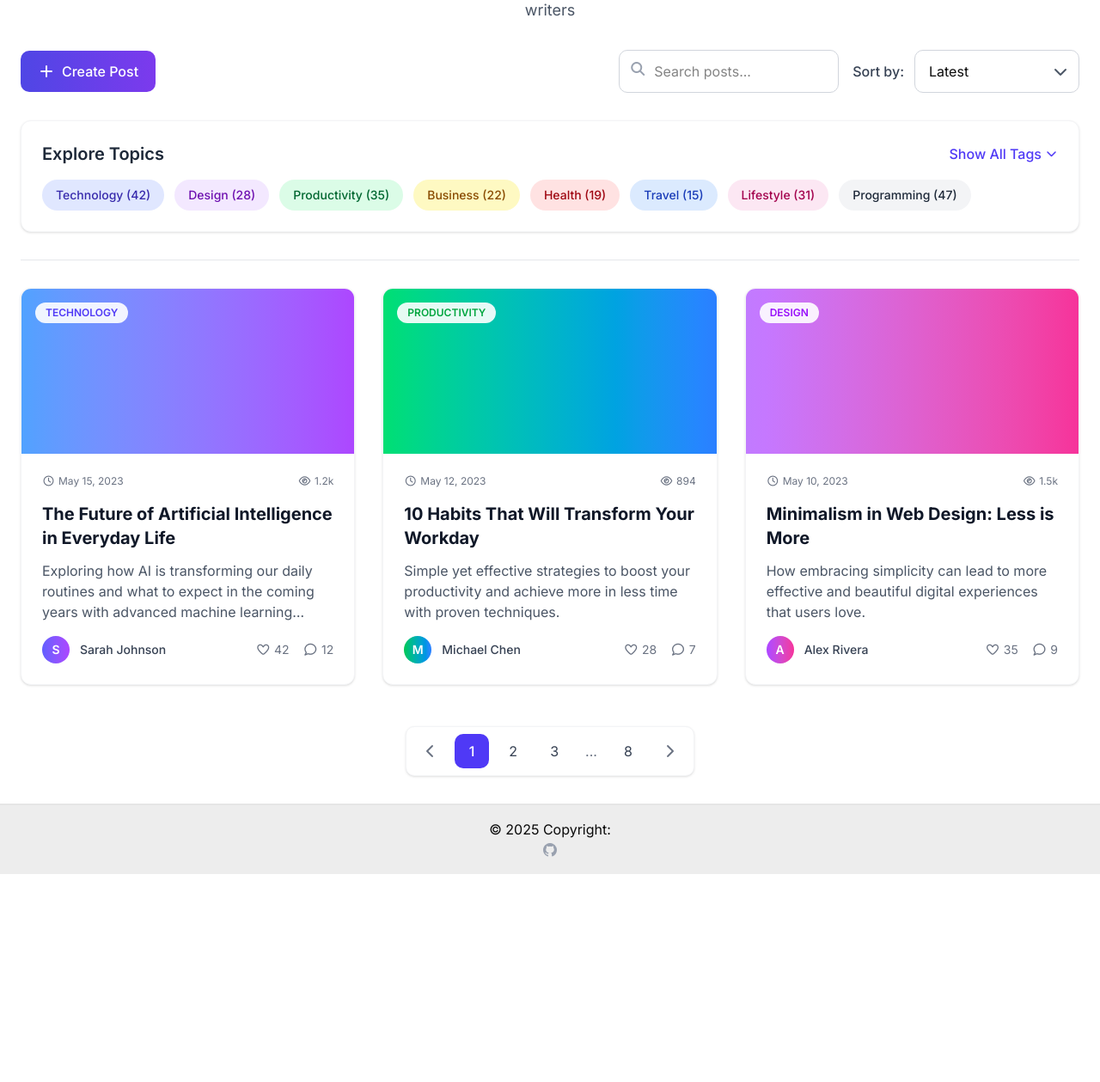
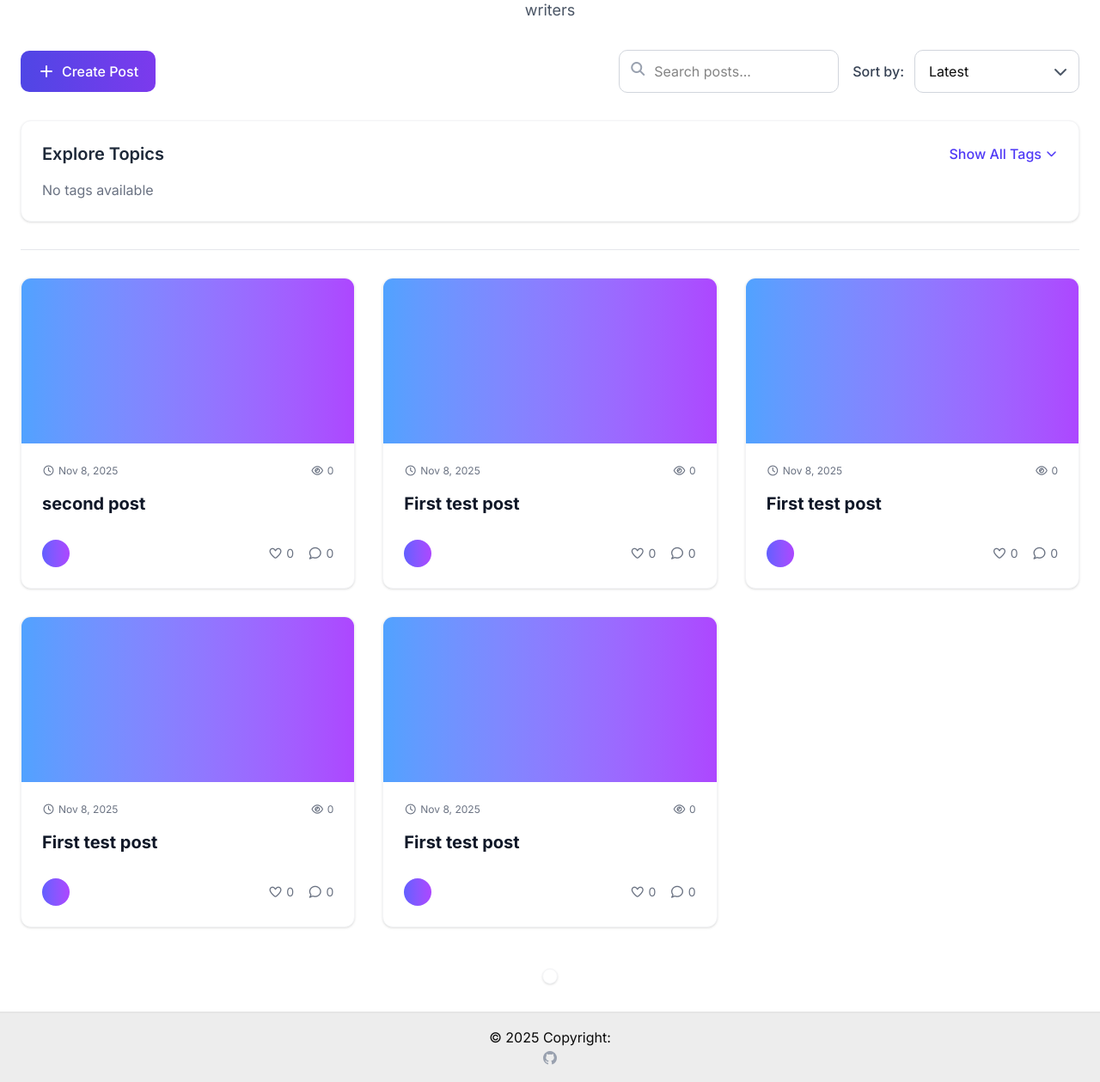
Before and after one commit to blessingsmart/source-reflect-v2, a Laravel app: page /blog in a window 1280 px wide. Shown: the part 172-1431 px from the top of the page at 86% size. Before the commit the page ends 1189 px from the top, so only its background shows below. Run offline with Laravel 12, Linux system fonts and the light colour scheme; a user stored in the database is signed in; data comes from the database, SQL or seed files in the repository; both versions use the stored data as it was after the commit; style sheets or scripts are compiled from the project's sources; some libraries are stand-ins or nearby versions.

Commit message:
worked on blog post

```diff
--- a/app/Http/Controllers/PostController.php
+++ b/app/Http/Controllers/PostController.php
@@ -53,26 +53,24 @@
     ]);
   }
 
-
-  public function create(CreatePostRequest $request,PostService $service)
+ public function create(CreatePostRequest $request, PostService $service)
 {
     $dto = CreatePostDTO::fromAppRequest($request);
     $service->create($dto);
-    toastr()->success('posted successfuly',['timeOut'=>1000]);
+
+    session()->flash('success', 'Posted successfully');
 
     return redirect('/blog');
 }
 
   public function delete($slug)
 {
-
-    $post = Post::whereSlug( $slug)->firstOrFail();
+    $post = Post::whereSlug($slug)->firstOrFail();
     $this->authorize('delete', $post);
     $post->delete();
 
-      toastr()->success('Post deleted successfully',['timeOut'=>1000]);
+    session()->flash('success', 'Post deleted successfully');
     return redirect('/blog');
-
 }
   public function editpost($slug)
   {
@@ -89,14 +87,14 @@
     ]);
   }
 
-  public function update($slug, UpdatePostRequest $request,PostService $service)
+  public function update($slug, UpdatePostRequest $request, PostService $service)
 {
-    $post = Post::whereSlug( $slug)->firstOrFail();
+    $post = Post::whereSlug($slug)->firstOrFail();
     $this->authorize('update', $post);
     $dto = UpdatePostDTO::fromAppRequest($request);
-    $service->update($post,$dto);
+    $service->update($post, $dto);
 
-    toastr()->success('Post updated successfully',['timeOut'=>1000]);
+    session()->flash('success', 'Post updated successfully');
     return redirect('/blog');
 }
 
--- a/app/Models/User.php
+++ b/app/Models/User.php
@@ -1,15 +1,13 @@
 <?php
 
 namespace App\Models;
-
-use Illuminate\Contracts\Auth\MustVerifyEmail;
 use Illuminate\Database\Eloquent\Factories\HasFactory;
 use Illuminate\Foundation\Auth\User as Authenticatable;
 use Illuminate\Notifications\Notifiable;
 use Illuminate\Support\Facades\Storage;
 use Laravel\Sanctum\HasApiTokens;
 use App\Traits\HasPermissionsTrait;
-class User extends Authenticatable implements MustVerifyEmail
+class User extends Authenticatable
 {
     use HasApiTokens, HasFactory, Notifiable, HasPermissionsTrait;
 
--- a/composer.json
+++ b/composer.json
@@ -11,6 +11,7 @@
     "require": {
         "php": "^8.2",
         "inertiajs/inertia-laravel": "^2.0",
+        "intervention/image": "^3.11",
         "laravel/framework": "^12.0",
         "laravel/sanctum": "^4.2",
         "laravel/scout": "*",
--- a/resources/views/blog.blade.php
+++ b/resources/views/blog.blade.php
@@ -36,24 +36,25 @@
                 </div>
 
                 <!-- Sort Dropdown -->
-                <div class="flex items-center gap-3 w-full md:w-auto">
+                <form method="GET" action="{{ route('blog') }}" class="flex items-center gap-3 w-full md:w-auto">
                     <label for="sort" class="text-gray-700 font-medium whitespace-nowrap">Sort by:</label>
                     <div class="relative flex-1 md:w-48">
                         <select id="sort" name="sort"
-                                class="w-full appearance-none bg-white border border-gray-300 rounded-lg px-4 py-3 pr-10 focus:ring-2 focus:ring-indigo-500 focus:border-indigo-500 cursor-pointer">
-                            <option value="latest">Latest</option>
-                            <option value="oldest">Oldest</option>
-                            <option value="mostliked">Most Liked</option>
-                            <option value="mostviewed">Most Viewed</option>
-                            <option value="followings">Following</option>
-                            <option value="featured">Featured</option>
-                            <option value="hashtagtrend">Hashtag Trend</option>
+                                class="w-full appearance-none bg-white border border-gray-300 rounded-lg px-4 py-3 pr-10 focus:ring-2 focus:ring-indigo-500 focus:border-indigo-500 cursor-pointer"
+                                onchange="this.form.submit()">
+                            <option value="latest" {{ $sorts == 'latest' ? 'selected' : '' }}>Latest</option>
+                            <option value="oldest" {{ $sorts == 'oldest' ? 'selected' : '' }}>Oldest</option>
+                            <option value="mostliked" {{ $sorts == 'mostliked' ? 'selected' : '' }}>Most Liked</option>
+                            <option value="mostviewed" {{ $sorts == 'mostviewed' ? 'selected' : '' }}>Most Viewed</option>
+                            <option value="followings" {{ $sorts == 'followings' ? 'selected' : '' }}>Following</option>
+                            <option value="featured" {{ $sorts == 'featured' ? 'selected' : '' }}>Featured</option>
+                            <option value="hashtagtrend" {{ $sorts == 'hashtagtrend' ? 'selected' : '' }}>Hashtag Trend</option>
                         </select>
                         <div class="pointer-events-none absolute inset-y-0 right-0 flex items-center px-3 text-gray-600">
                             <i class="fas fa-chevron-down"></i>
                         </div>
                     </div>
-                </div>
+                </form>
             </div>
         </div>
 
@@ -68,174 +69,133 @@
             </div>
 
             <div id="tagsContainer" class="flex flex-wrap gap-3 transition-all duration-500 overflow-hidden max-h-20">
-                <span class="bg-indigo-100 text-indigo-800 px-4 py-2 rounded-full text-sm font-medium hover:bg-indigo-200 transition-colors cursor-pointer">Technology (42)</span>
-                <span class="bg-purple-100 text-purple-800 px-4 py-2 rounded-full text-sm font-medium hover:bg-purple-200 transition-colors cursor-pointer">Design (28)</span>
-                <span class="bg-green-100 text-green-800 px-4 py-2 rounded-full text-sm font-medium hover:bg-green-200 transition-colors cursor-pointer">Productivity (35)</span>
-                <span class="bg-yellow-100 text-yellow-800 px-4 py-2 rounded-full text-sm font-medium hover:bg-yellow-200 transition-colors cursor-pointer">Business (22)</span>
-                <span class="bg-red-100 text-red-800 px-4 py-2 rounded-full text-sm font-medium hover:bg-red-200 transition-colors cursor-pointer">Health (19)</span>
-                <span class="bg-blue-100 text-blue-800 px-4 py-2 rounded-full text-sm font-medium hover:bg-blue-200 transition-colors cursor-pointer">Travel (15)</span>
-                <span class="bg-pink-100 text-pink-800 px-4 py-2 rounded-full text-sm font-medium hover:bg-pink-200 transition-colors cursor-pointer">Lifestyle (31)</span>
-                <span class="bg-gray-100 text-gray-800 px-4 py-2 rounded-full text-sm font-medium hover:bg-gray-200 transition-colors cursor-pointer">Programming (47)</span>
+                @forelse($tags as $tag)
+                    <span class="bg-indigo-100 text-indigo-800 px-4 py-2 rounded-full text-sm font-medium hover:bg-indigo-200 transition-colors cursor-pointer">
+                        {{ $tag->name }} ({{ $tag->posts_count }})
+                    </span>
+                @empty
+                    <p class="text-gray-500">No tags available</p>
+                @endforelse
             </div>
         </div>
 
         <hr class="my-8 border-gray-200">
 
         <!-- Posts Grid -->
+        @if($posts->count() > 0)
             <div class="grid grid-cols-1 md:grid-cols-2 lg:grid-cols-3 gap-8">
-            <!-- Post Card 1 -->
+                @foreach($posts as $post)
                     <div class="bg-white rounded-xl shadow-sm border border-gray-100 overflow-hidden card-hover fade-in">
+                        <!-- Post Image -->
                         <div class="h-48 bg-gradient-to-r from-blue-400 to-purple-500 relative">
-                    <span class="absolute top-4 left-4 bg-white/90 text-indigo-600 text-xs font-semibold px-3 py-1 rounded-full">TECHNOLOGY</span>
+                            @if($post->image)
+                                <img src="{{ asset('storage/uploads/' . $post->image) }}"
+                                     alt="{{ $post->title }}"
+                                     class="w-full h-full object-cover">
+                            @endif
+                            <!-- Hashtags -->
+                            @if($post->hashtags->count() > 0)
+                                <span class="absolute top-4 left-4 bg-white/90 text-indigo-600 text-xs font-semibold px-3 py-1 rounded-full">
+                                    {{ $post->hashtags->first()->name }}
+                                </span>
+                            @endif
                         </div>
+
                         <div class="p-6">
                             <div class="flex items-center justify-between mb-4">
                                 <span class="text-xs text-gray-500 flex items-center gap-1">
                                     <i class="far fa-clock"></i>
-                            May 15, 2023
+                                    {{ $post->created_at->format('M j, Y') }}
                                 </span>
                                 <span class="text-xs text-gray-500 flex items-center gap-1">
                                     <i class="far fa-eye"></i>
-                            1.2k
+                                    {{ $post->views_count ?? 0 }}
                                 </span>
                             </div>
-                    <h3 class="text-xl font-bold text-gray-900 mb-3 line-clamp-2">The Future of Artificial Intelligence in Everyday Life</h3>
-                    <p class="text-gray-600 mb-4 line-clamp-3">Exploring how AI is transforming our daily routines and what to expect in the coming years with advanced machine learning algorithms.</p>
+
+                            <h3 class="text-xl font-bold text-gray-900 mb-3 line-clamp-2">
+                                <a href="{{ route('single.post', $post->slug) }}" class="hover:text-indigo-600 transition-colors">
+                                    {{ $post->title }}
+                                </a>
+                            </h3>
+
+                            <p class="text-gray-600 mb-4 line-clamp-3">
+                                {{ Str::limit(strip_tags($post->content), 120) }}
+                            </p>
+
                             <div class="flex items-center justify-between">
                                 <div class="flex items-center">
+                                    @if($post->user->avatar)
+                                        <img src="{{ asset('storage/avatars/' . $post->user->avatar) }}"
+                                             alt="{{ $post->user->username }}"
+                                             class="h-8 w-8 rounded-full object-cover mr-3">
+                                    @else
                                         <div class="h-8 w-8 rounded-full bg-gradient-to-r from-indigo-500 to-purple-500 flex items-center justify-center text-white font-semibold text-sm mr-3">
-                                S
+                                            {{ substr($post->user->username, 0, 1) }}
                                         </div>
-                            <span class="text-sm text-gray-700 font-medium">Sarah Johnson</span>
+                                    @endif
+                                    <span class="text-sm text-gray-700 font-medium">{{ $post->user->username }}</span>
                                 </div>
                                 <div class="flex items-center space-x-4 text-gray-500">
                                     <span class="flex items-center text-sm gap-1">
                                         <i class="far fa-heart"></i>
-                                <span>42</span>
+                                        <span>{{ $post->likes_count }}</span>
                                     </span>
                                     <span class="flex items-center text-sm gap-1">
                                         <i class="far fa-comment"></i>
-                                <span>12</span>
+                                        <span>{{ $post->totalcomments_count }}</span>
                                     </span>
                                 </div>
                             </div>
                         </div>
                     </div>
-
-            <!-- Post Card 2 -->
-            <div class="bg-white rounded-xl shadow-sm border border-gray-100 overflow-hidden card-hover fade-in">
-                <div class="h-48 bg-gradient-to-r from-green-400 to-blue-500 relative">
-                    <span class="absolute top-4 left-4 bg-white/90 text-green-600 text-xs font-semibold px-3 py-1 rounded-full">PRODUCTIVITY</span>
+                @endforeach
             </div>
-                <div class="p-6">
-                    <div class="flex items-center justify-between mb-4">
-                        <span class="text-xs text-gray-500 flex items-center gap-1">
-                            <i class="far fa-clock"></i>
-                            May 12, 2023
-                        </span>
-                        <span class="text-xs text-gray-500 flex items-center gap-1">
-                            <i class="far fa-eye"></i>
-                            894
-                        </span>
-                    </div>
-                    <h3 class="text-xl font-bold text-gray-900 mb-3 line-clamp-2">10 Habits That Will Transform Your Workday</h3>
-                    <p class="text-gray-600 mb-4 line-clamp-3">Simple yet effective strategies to boost your productivity and achieve more in less time with proven techniques.</p>
-                    <div class="flex items-center justify-between">
-                        <div class="flex items-center">
-                            <div class="h-8 w-8 rounded-full bg-gradient-to-r from-green-500 to-blue-500 flex items-center justify-center text-white font-semibold text-sm mr-3">
-                                M
-                            </div>
-                            <span class="text-sm text-gray-700 font-medium">Michael Chen</span>
-                        </div>
-                        <div class="flex items-center space-x-4 text-gray-500">
-                            <span class="flex items-center text-sm gap-1">
-                                <i class="far fa-heart"></i>
-                                <span>28</span>
-                            </span>
-                            <span class="flex items-center text-sm gap-1">
-                                <i class="far fa-comment"></i>
-                                <span>7</span>
-                            </span>
-                        </div>
-                    </div>
-                </div>
-            </div>
-
-            <!-- Post Card 3 -->
-            <div class="bg-white rounded-xl shadow-sm border border-gray-100 overflow-hidden card-hover fade-in">
-                <div class="h-48 bg-gradient-to-r from-purple-400 to-pink-500 relative">
-                    <span class="absolute top-4 left-4 bg-white/90 text-purple-600 text-xs font-semibold px-3 py-1 rounded-full">DESIGN</span>
-                </div>
-                <div class="p-6">
-                    <div class="flex items-center justify-between mb-4">
-                        <span class="text-xs text-gray-500 flex items-center gap-1">
-                            <i class="far fa-clock"></i>
-                            May 10, 2023
-                        </span>
-                        <span class="text-xs text-gray-500 flex items-center gap-1">
-                            <i class="far fa-eye"></i>
-                            1.5k
-                        </span>
-                    </div>
-                    <h3 class="text-xl font-bold text-gray-900 mb-3 line-clamp-2">Minimalism in Web Design: Less is More</h3>
-                    <p class="text-gray-600 mb-4 line-clamp-3">How embracing simplicity can lead to more effective and beautiful digital experiences that users love.</p>
-                    <div class="flex items-center justify-between">
-                        <div class="flex items-center">
-                            <div class="h-8 w-8 rounded-full bg-gradient-to-r from-purple-500 to-pink-500 flex items-center justify-center text-white font-semibold text-sm mr-3">
-                                A
-                            </div>
-                            <span class="text-sm text-gray-700 font-medium">Alex Rivera</span>
-                        </div>
-                        <div class="flex items-center space-x-4 text-gray-500">
-                            <span class="flex items-center text-sm gap-1">
-                                <i class="far fa-heart"></i>
-                                <span>35</span>
-                            </span>
-                            <span class="flex items-center text-sm gap-1">
-                                <i class="far fa-comment"></i>
-                                <span>9</span>
-                            </span>
-                        </div>
-                    </div>
-                </div>
-            </div>
-        </div>
-
+        @else
             <!-- No Posts State -->
-        <div class="text-center py-16 hidden">
+            <div class="text-center py-16">
                 <div class="max-w-md mx-auto">
                     <div class="h-32 w-32 bg-gray-100 rounded-full flex items-center justify-center mx-auto mb-6">
                         <i class="far fa-file-alt text-gray-400 text-4xl"></i>
                     </div>
                     <h3 class="text-2xl font-semibold text-gray-700 mb-3">No Posts Yet</h3>
                     <p class="text-gray-500 mb-6">Be the first to share your thoughts and start a conversation.</p>
-                <button class="btn-primary text-white px-6 py-3 rounded-lg font-medium">
+                    @auth
+                        <a href="{{ route('createpage') }}" class="btn-primary text-white px-6 py-3 rounded-lg font-medium inline-block">
                             Create First Post
-                </button>
+                        </a>
+                    @else
+                        <a href="{{ route('login') }}" class="btn-primary text-white px-6 py-3 rounded-lg font-medium inline-block">
+                            Login to Create Post
+                        </a>
+                    @endauth
                 </div>
             </div>
+        @endif
 
         <!-- Pagination -->
+        @if($posts->count() > 0)
             <div class="flex justify-center mt-12">
                 <div class="flex items-center gap-2 bg-white rounded-lg shadow-sm border border-gray-100 p-2">
-                <button class="h-10 w-10 flex items-center justify-center rounded-lg text-gray-500 hover:bg-gray-100 transition-colors">
-                    <i class="fas fa-chevron-left"></i>
-                </button>
-                <button class="h-10 w-10 flex items-center justify-center rounded-lg bg-indigo-600 text-white font-medium">1</button>
-                <button class="h-10 w-10 flex items-center justify-center rounded-lg text-gray-700 hover:bg-gray-100 transition-colors">2</button>
-                <button class="h-10 w-10 flex items-center justify-center rounded-lg text-gray-700 hover:bg-gray-100 transition-colors">3</button>
-                <span class="px-2 text-gray-500">...</span>
-                <button class="h-10 w-10 flex items-center justify-center rounded-lg text-gray-700 hover:bg-gray-100 transition-colors">8</button>
-                <button class="h-10 w-10 flex items-center justify-center rounded-lg text-gray-500 hover:bg-gray-100 transition-colors">
-                    <i class="fas fa-chevron-right"></i>
-                </button>
+                    {{ $posts->links() }}
                 </div>
             </div>
+        @endif
     </main>
+
+    <!-- Flash Message -->
+    @if(session('success'))
+        <div class="fixed top-4 right-4 bg-green-500 text-white px-6 py-3 rounded-lg shadow-lg z-50 fade-in-out">
+            <div class="flex items-center gap-2">
+                <i class="fas fa-check-circle"></i>
+                <span>{{ session('success') }}</span>
+            </div>
+        </div>
+    @endif
 
     <script>
         // Toggle tags visibility
-        document.getElementById('toggleTags').addEventListener('click', function() {
+        document.getElementById('toggleTags')?.addEventListener('click', function() {
             const tagsContainer = document.getElementById('tagsContainer');
             const buttonText = this.querySelector('span');
             const icon = this.querySelector('i');
@@ -255,12 +215,17 @@
             }
         });
 
-        // Sort functionality
-        document.getElementById('sort').addEventListener('change', function() {
-            // In a real application, this would submit the form or make an API call
-            console.log('Sort by:', this.value);
-        });
+        // Auto-hide flash message
+        @if(session('success'))
+            setTimeout(() => {
+                const flashMessage = document.querySelector('.fade-in-out');
+                if (flashMessage) {
+                    flashMessage.style.opacity = '0';
+                    flashMessage.style.transition = 'opacity 0.5s ease';
+                    setTimeout(() => flashMessage.remove(), 500);
+                }
+            }, 3000);
+        @endif
     </script>
 </body>
-
 </x-layout>
--- a/resources/views/components/head.blade.php
+++ b/resources/views/components/head.blade.php
@@ -77,6 +77,7 @@
 
         .card-hover {
             transition: all 0.3s ease;
+
         }
 
         .card-hover:hover {
@@ -111,4 +112,31 @@
             from { opacity: 0; transform: translateY(10px); }
             to { opacity: 1; transform: translateY(0); }
         }
+
+        .fade-in-out {
+    animation: fadeInOut 3s ease-in-out;
+}
+
+@keyframes fadeInOut {
+    0% { opacity: 0; transform: translateY(-10px); }
+    10% { opacity: 1; transform: translateY(0); }
+    90% { opacity: 1; transform: translateY(0); }
+    100% { opacity: 0; transform: translateY(-10px); }
+}
+
+
+
+.line-clamp-2 {
+    display: -webkit-box;
+    -webkit-line-clamp: 2;
+    -webkit-box-orient: vertical;
+    overflow: hidden;
+}
+
+.line-clamp-3 {
+    display: -webkit-box;
+    -webkit-line-clamp: 3;
+    -webkit-box-orient: vertical;
+    overflow: hidden;
+}
     </style>
--- a/routes/auth.php
+++ b/routes/auth.php
@@ -35,16 +35,16 @@
 });
 
 Route::middleware('auth')->group(function () {
-    Route::get('verify-email', EmailVerificationPromptController::class)
-        ->name('verification.notice');
+    // Route::get('verify-email', EmailVerificationPromptController::class)
+    //     ->name('verification.notice');
 
-    Route::get('verify-email/{id}/{hash}', VerifyEmailController::class)
-        ->middleware(['signed', 'throttle:6,1'])
-        ->name('verification.verify');
+    // Route::get('verify-email/{id}/{hash}', VerifyEmailController::class)
+    //     ->middleware(['signed', 'throttle:6,1'])
+    //     ->name('verification.verify');
 
-    Route::post('email/verification-notification', [EmailVerificationNotificationController::class, 'store'])
-        ->middleware('throttle:6,1')
-        ->name('verification.send');
+    // Route::post('email/verification-notification', [EmailVerificationNotificationController::class, 'store'])
+    //     ->middleware('throttle:6,1')
+    //     ->name('verification.send');
 
     Route::get('confirm-password', [ConfirmablePasswordController::class, 'show'])
         ->name('password.confirm');
--- a/routes/web.php
+++ b/routes/web.php
@@ -55,7 +55,7 @@
 Route::get('/blog',[PostController::class,'blogpost'])->name('blog')->middleware('auth');
 
 // Post Page
-Route::get('/post/{post:slug}',[PublicController::class,'viewpost'])->name('single.post')->middleware('auth');
+Route::get('/post/{post:slug}',[PublicController::class,'viewpost'])->name('single.post');
 
 //hashtag page
 Route::get('/hashtag/{hashtag:name}',[Hashtagcontroller::class,'viewhashtag'])->name('viewhashtag');
```
Also changed, not shown: app/Traits/ImageUploadTrait.php (+24 -12 lines), database/database.sqlite, database/migrations/2025_11_09_044521_add_username_to_users_table.php (added), 2 other files. Lines whose indentation alone changed are shown as unchanged.
